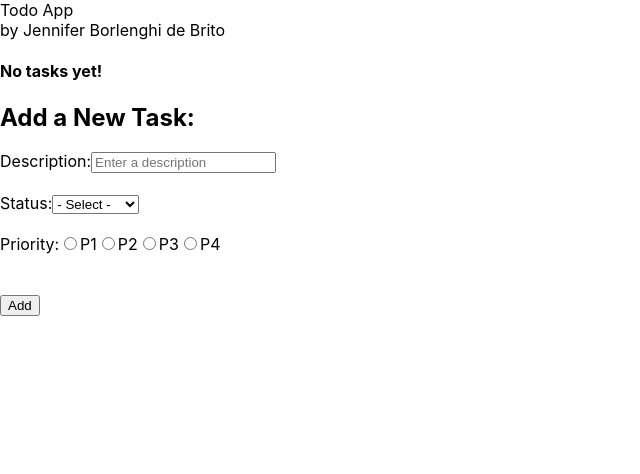
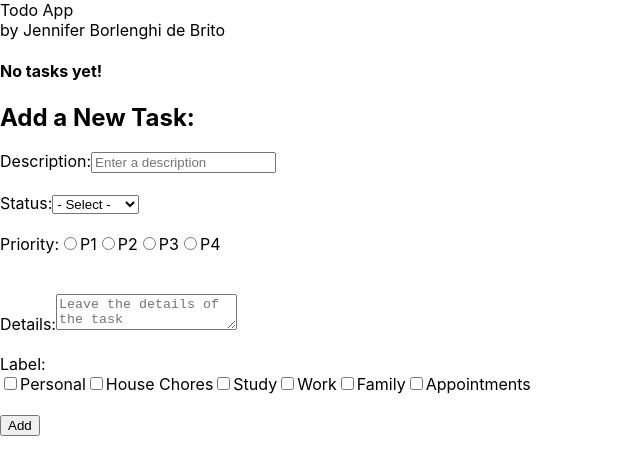
Before and after one commit to JenniferBorlenghi/ToDoApp, a React (Create React App) app: page / in a window 1280 px wide. Shown: the top 474 px of the page, without its empty margins (0-640 px from the left). Built offline with nearby package versions, Linux system fonts and the light colour scheme.

Commit message:
Checkbox and textarea inputs

```diff
--- a/src/App.js
+++ b/src/App.js
@@ -8,13 +8,15 @@ import { v4 as uuidv4 } from "uuid";
 function App() {
   const [tasks, setTasks] = useState([]);
 
-  const handleNewTask = (description, status, priority) => {
+  const handleNewTask = (description, status, priority, details,categories) => {
     const newTasks = [...tasks];
     newTasks.push({
       id: uuidv4(),
       description,
       status,
-      priority
+      priority,
+      details,
+      categories
     });
     setTasks(newTasks);
   };
--- a/src/components/Form/index.js
+++ b/src/components/Form/index.js
@@ -5,6 +5,8 @@ export default function Form({ onNewTask }) {
   const [status, setStatus] = useState("");
   const [errorMessages, setErrorMessages] = useState([]);
   const [priority, setPriority] = useState("");
+  const [details, setDetails] = useState("");
+  const [categories, setCategories] = useState([]);
 
   // validating submission and adding the new task
   const handleSubmit = (e) => {
@@ -19,7 +21,7 @@ export default function Form({ onNewTask }) {
       );
     }
 
-    // checking if the fields are not empty
+    // checking if the required fields (description, status, and priority) are not empty
     if (description === "") {
       newErrorMessages.push("The description is required.");
     }
@@ -33,33 +35,60 @@ export default function Form({ onNewTask }) {
     setErrorMessages(newErrorMessages);
 
     if (newErrorMessages.length === 0) {
-      onNewTask(description, status, priority);
+      onNewTask(description, status, priority, details, categories);
 
       // cleaning inputs:
       setDescription("");
       setStatus("");
       setPriority("");
+      setDetails("");
+      setCategories([]);
+
+      setErrorMessages("");
     }
   };
 
   const priorityOptions = [
-    { id: "1", content: "P1" },
-    { id: "2", content: "P2" },
-    { id: "3", content: "P3" },
-    { id: "4", content: "P4" },
+    { id: "P1", content: "Priority 1" },
+    { id: "P2", content: "Priority 2" },
+    { id: "P3", content: "Priority 3" },
+    { id: "P4", content: "Priority 4" },
   ];
 
   const PriorityInputsComponent = priorityOptions.map((item) => (
     <label key={item.id}>
       <input
         type="radio"
-        value={item.content}
-        checked={priority === item.content}
+        value={item.id}
+        checked={priority === item.id}
         onChange={(e) => setPriority(e.target.value)}
       />
-      {item.content}
+      {item.id}
     </label>
   ));
+
+  const categoriesOptions = [
+    { id: "per", content: "Personal" },
+    { id: "hou", content: "House Chores" },
+    { id: "stu", content: "Study" },
+    { id: "wk", content: "Work" },
+    { id: "fam", content: "Family" },
+    { id: "appt", content: "Appointments" },
+  ];
+
+  const handleCheckCategory = (e) => {
+    const category = e.target.name;
+
+    let newCategories = [...categories];
+
+    if (categories.includes(category)) {
+      newCategories = categories.filter((it) => it !== category);
+      setCategories(newCategories);
+    } else {
+      newCategories = [...categories, category];
+      setCategories(newCategories);
+    }
+  };
 
   return (
     <>
@@ -87,10 +116,8 @@ export default function Form({ onNewTask }) {
             onChange={(e) => setDescription(e.target.value)}
           />
         </label>
-
         <br />
         <br />
-
         {/* Status Input - Select*/}
         <label>
           Status:
@@ -106,19 +133,42 @@ export default function Form({ onNewTask }) {
             </option>
           </select>
         </label>
-
         <br />
         <br />
-
         {/* Priority Input - Radio */}
         <div>
           Priority:
           {PriorityInputsComponent}
         </div>
-
         <br />
         <br />
-
+        {/* Details Input - Textarea - not required */}
+        <label>
+          Details:
+          <textarea
+            maxLength={500}
+            placeholder="Leave the details of the task"
+            value={details}
+            onChange={(e) => setDetails(e.target.value)}
+          />
+        </label>
+        <br />
+        <br />
+        {/* Category Input - Checkbox */}
+        <div>Label: </div>
+        {categoriesOptions.map((item) => (
+          <label key={item.id}>
+            <input
+              type="checkbox"
+              name={item.content}
+              checked={categories.includes(item.content)}
+              onChange={handleCheckCategory}
+            />
+            {item.content}
+          </label>
+        ))}
+        <br />
+        <br />
         <button>Add</button>
       </form>
     </>
--- a/src/components/Tasks/Task/index.js
+++ b/src/components/Tasks/Task/index.js
@@ -1,9 +1,4 @@
-export default function Task({
-  id,
-  task,
-  onStatusChange,
-  onRemoveTask,
-}) {
+export default function Task({ task, onStatusChange, onRemoveTask }) {
   const changeTaskStatus = () => {
     onStatusChange(task.id);
   };
@@ -18,6 +13,8 @@ export default function Task({
       <p>Id: {task.id}</p>
       <p>Status: {task.status}</p>
       <p>Priority: {task.priority}</p>
+      {task.details !== "" && <p>Details: {task.details}</p>}
+      {task.categories.length > 0 && <p>Categories: {task.categories.map((cat) => (<span key={cat}>{cat} | </span>))} </p>}
       <button onClick={changeTaskStatus}>Change Status</button>
       <button onClick={removeTask}>Remove Task</button>
       <hr />
```
